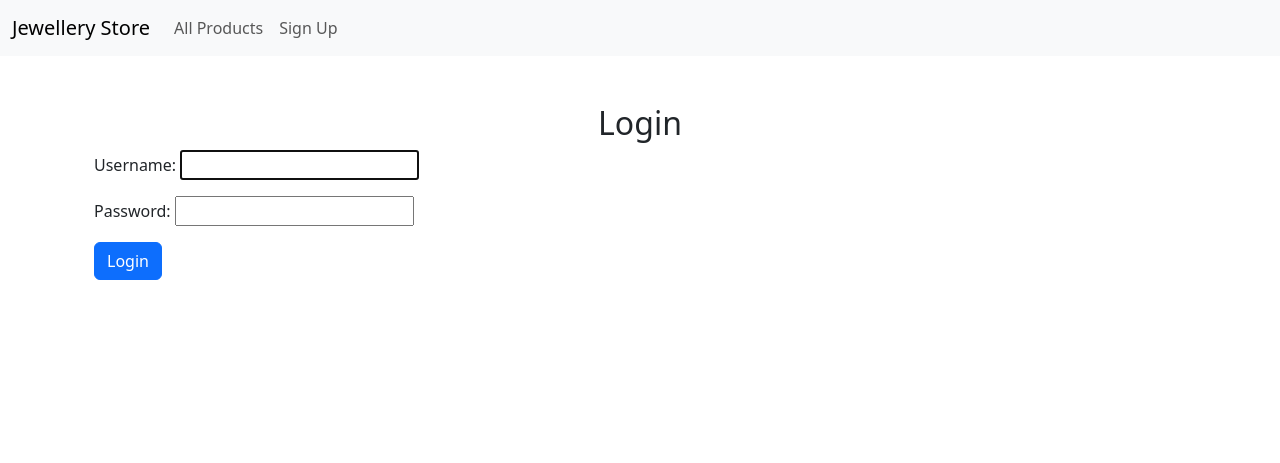
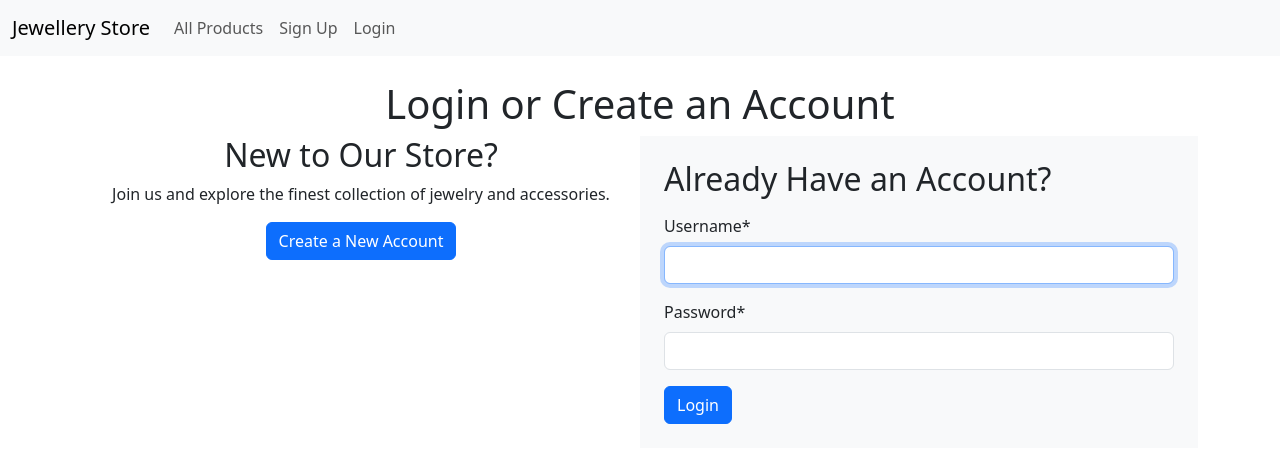
Before and after one commit to JohnOlaonipekun7/Jewellery-store, a Django app: page /accounts/login/ in a window 1280 px wide. Shown: the top 463 px of the page. Run offline with Django 5.2, Linux system fonts and the light colour scheme; some libraries are stand-ins or nearby versions.

Commit message:
completed login and logout options and redirects

```diff
--- a/accounts/templates/registration/login.html
+++ b/accounts/templates/registration/login.html
@@ -1,12 +1,32 @@
-{% extends 'base.html' %}
+{% extends "base.html" %}
 {% load static %}
+{% load crispy_forms_tags %}
+{% block metadescription %}
+    Sign in to enjoy shopping our curated selection of stunning jewelry and accessories.
+{% endblock %}
+{% block title %}
+    Login - Jewellery & Accessories Store
+{% endblock %}
 {% block content %}
-<div class="container mt-5">
-    <h2 class="text-center">Login</h2>
-    <form method="post">
-        {% csrf_token %}
-        {{ form.as_p }}
-        <button type="submit" class="btn btn-primary">Login</button>
-    </form>
+<div class="container mt-4">
+    <h1 class="my_title text-center">Login or Create an Account</h1>
+    <div class="row">
+        <!-- New Customer Section -->
+        <div class="col-12 col-md-6 text-center">
+            <h2 class="my_title">New to Our Store?</h2>
+            <p>Join us and explore the finest collection of jewelry and accessories.</p>
+            <a href="{% url 'accounts:signup' %}" class="btn btn-primary">Create a New Account</a>
+        </div>
+
+        <!-- Existing Customer Login -->
+        <div class="col-12 col-md-6 bg-light p-4">
+            <h2 class="my_title">Already Have an Account?</h2>
+            <form method="post">
+                {% csrf_token %}
+                <p>{{ form | crispy }}</p>
+                <button type="submit" class="btn btn-primary btn-block">Login</button>
+            </form>
+        </div>
+    </div>
 </div>
 {% endblock %}
--- a/accounts/urls.py
+++ b/accounts/urls.py
@@ -1,8 +1,11 @@
 from django.urls import path
+from django.contrib.auth.views import LoginView, LogoutView
 from .views import SignUpView
 
 app_name = 'accounts'
 
 urlpatterns = [
     path('create/', SignUpView.as_view(), name='signup'),
+    path('login/', LoginView.as_view(), name='login'),
+    path('logout/', LogoutView.as_view(next_page='shop:all_products'), name='logout'),
 ]
--- a/shop/templates/base.html
+++ b/shop/templates/base.html
@@ -23,13 +23,28 @@
                     <li class="nav-item">
                         <a class="nav-link" href="{% url 'accounts:signup' %}">Sign Up</a>
                     </li>
+                    {% if user.is_authenticated %}
+                        <li class="nav-item">
+                            <form method="post" action="{% url 'accounts:logout' %}">
+                                {% csrf_token %}
+                                <button type="submit" class="btn btn-primary">Logout</button>
+                            </form>
+                        </li>
+                    {% else %}
+                        <li class="nav-item">
+                            <a class="nav-link" href="{% url 'accounts:login' %}">Login</a>
+                        </li>
+                    {% endif %}
                 </ul>
             </div>
         </div>
     </nav>
+
     <main class="container mt-4">
         {% block content %}
         {% endblock %}
     </main>
+
+    <script src="https://cdn.jsdelivr.net/npm/bootstrap@5.3.0-alpha1/dist/js/bootstrap.bundle.min.js"></script>
 </body>
 </html>
--- a/shop/templates/shop/product.html
+++ b/shop/templates/shop/product.html
@@ -19,6 +19,7 @@
             {% else %}
                 <button class="btn btn-danger" disabled>Out of Stock</button>
             {% endif %}
+            <a href="{% url 'shop:all_products' %}" class="btn btn-secondary mt-3">Back to Products</a>
         </div>
     </div>
 </div>
--- a/store/settings.py
+++ b/store/settings.py
@@ -39,6 +39,9 @@ INSTALLED_APPS = [
     'django.contrib.staticfiles',
     'accounts',
     'shop',
+    #3rd party
+    'crispy_forms',
+    'crispy_bootstrap5',
 ]
 
 MIDDLEWARE = [
@@ -137,3 +140,6 @@ AUTH_USER_MODEL ='accounts.CustomUser'
 
 LOGIN_REDIRECT_URL = 'shop:all_products'
 LOGOUT_REDIRECT_URL = 'shop:all_products'
+
+CRISPY_ALLOWED_TEMPLATE_PACKS = 'bootstrap5'
+CRISPY_TEMPLATE_PACK = 'bootstrap5'
```
Also changed, not shown: accounts/templates/registration/signup.html (added, +29 -0 lines), accounts/templates/signup.html (deleted, +0 -14 lines), db.sqlite3, shop/templates/top-navbar.html (added), static/images/default-product.jpg (added), 1 other file.
